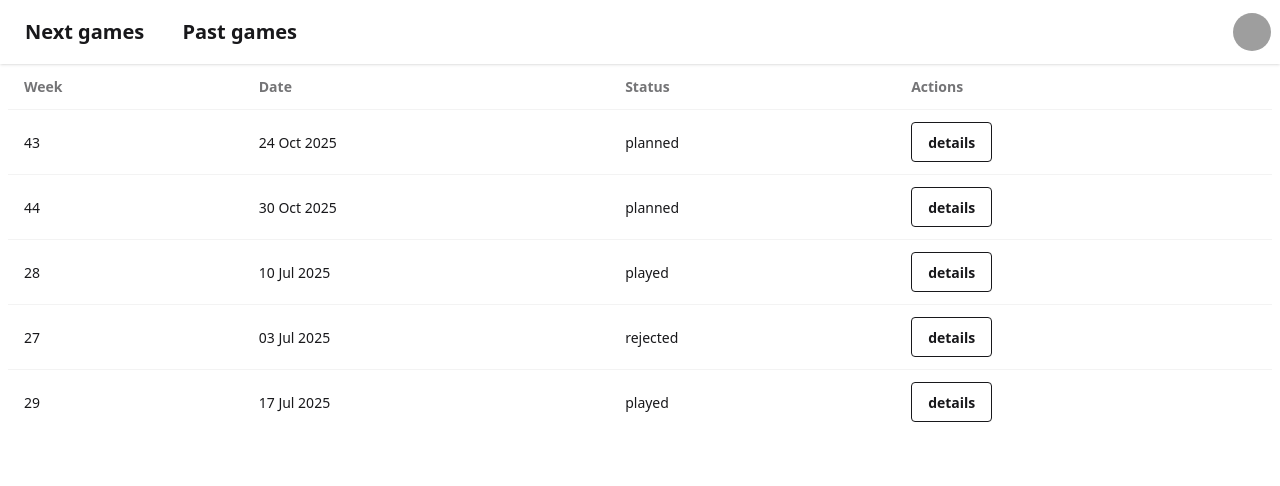
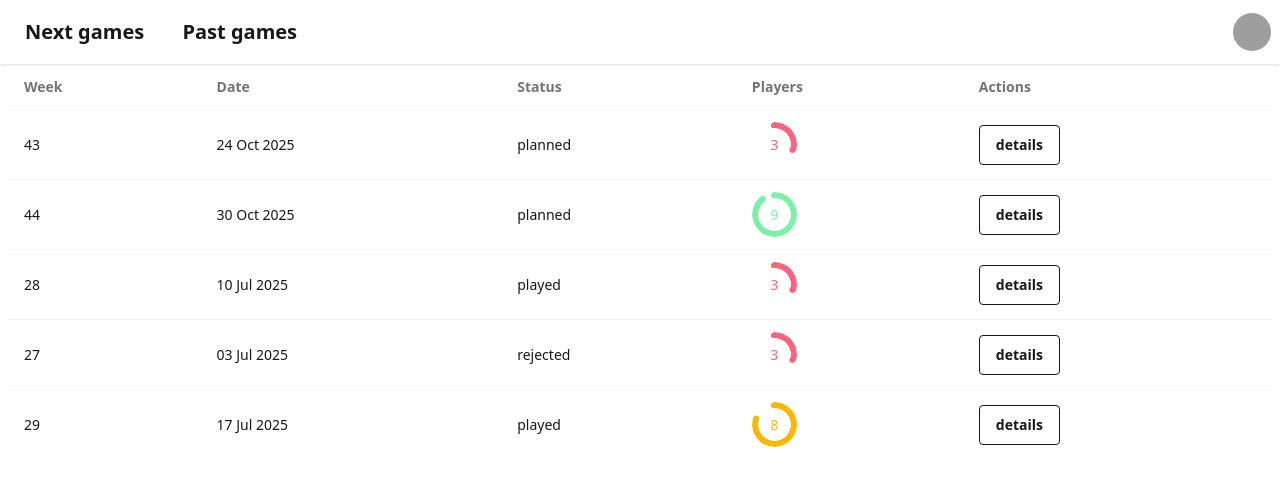
Before and after one commit to PawBeer/futsal_app, a Django app: page /games/ in a window 1280 px wide. Shown: the top 486 px of the page. Run offline with Django 5.2, Linux system fonts and the light colour scheme; data comes from the database, SQL or seed files in the repository; grey boxes are pictures that could not be loaded.

Commit message:
number of occupied slots

```diff
--- a/games/templates/games/games_all.html
+++ b/games/templates/games/games_all.html
@@ -11,6 +11,7 @@
             <th>Week</th>
             <th>Date</th>
             <th>Status</th>
+            <th>Players</th>
             <th>Actions</th>
         </tr>
         </thead>
@@ -20,6 +21,20 @@
                 <td>{{ game.when|date:'W' }}</td>
                 <td>{{ game.when|date:'d M Y' }}</td>
                 <td>{{ game.status }}</td>
+                <td>
+                    {%  if game.number_of_occupied_slots == 10 %}
+                        <div class="radial-progress text-success" style="--size:45px; --thickness: 0.4rem; --value:{{ game.number_of_occupied_slots }}*10;" aria-valuenow="{{ game.number_of_occupied_slots }}" role="progressbar">{{ game.number_of_occupied_slots }}</div>
+                    {%  endif %}
+                    {%  if game.number_of_occupied_slots == 9 %}
+                        <div class="radial-progress text-green-300" style="--size:45px; --thickness: 0.4rem; --value:{{ game.number_of_occupied_slots }}*10;" aria-valuenow="{{ game.number_of_occupied_slots }}" role="progressbar">{{ game.number_of_occupied_slots }}</div>
+                    {%  endif %}
+                    {%  if game.number_of_occupied_slots == 8 %}
+                        <div class="radial-progress text-warning" style="--size:45px; --thickness: 0.4rem; --value:{{ game.number_of_occupied_slots }}*10;" aria-valuenow="{{ game.number_of_occupied_slots }}" role="progressbar">{{ game.number_of_occupied_slots }}</div>
+                    {%  endif %}
+                    {%  if game.number_of_occupied_slots <= 7 %}
+                        <div class="radial-progress text-error" style="--size:45px; --thickness: 0.4rem; --value:{{ game.number_of_occupied_slots }}*10;" aria-valuenow="{{ game.number_of_occupied_slots }}" role="progressbar">{{ game.number_of_occupied_slots }}</div>
+                    {%  endif %}
+                </td>
                 <td><a href="{% url 'game_details_url' game_id=game.id %}" class="btn btn-outline">details</a></td>
             </tr>
         {% endfor %}
--- a/static/dist/styles.css
+++ b/static/dist/styles.css
@@ -7,6 +7,8 @@
       "Segoe UI Emoji", "Segoe UI Symbol", "Noto Color Emoji";
     --font-mono: ui-monospace, SFMono-Regular, Menlo, Monaco, Consolas, "Liberation Mono",
       "Courier New", monospace;
+    --color-green-200: oklch(92.5% 0.084 155.995);
+    --color-green-300: oklch(87.1% 0.15 154.449);
     --color-zinc-500: oklch(55.2% 0.016 285.938);
     --color-black: #000;
     --spacing: 0.25rem;
@@ -535,6 +537,40 @@
       isolation: isolate;
     }
   }
+  .radial-progress {
+    position: relative;
+    display: inline-grid;
+    height: var(--size);
+    width: var(--size);
+    place-content: center;
+    border-radius: calc(infinity * 1px);
+    background-color: transparent;
+    vertical-align: middle;
+    box-sizing: content-box;
+    --value: 0;
+    --size: 5rem;
+    --thickness: calc(var(--size) / 10);
+    --radialprogress: calc(var(--value) * 1%);
+    transition: --radialprogress 0.3s linear;
+    &:before {
+      position: absolute;
+      inset: calc(0.25rem * 0);
+      border-radius: calc(infinity * 1px);
+      content: "";
+      background: radial-gradient(farthest-side, currentColor 98%, #0000) top/var(--thickness) var(--thickness) no-repeat, conic-gradient(currentColor var(--radialprogress), #0000 0);
+      webkit-mask: radial-gradient( farthest-side, #0000 calc(100% - var(--thickness)), #000 calc(100% + 0.5px - var(--thickness)) );
+      mask: radial-gradient( farthest-side, #0000 calc(100% - var(--thickness)), #000 calc(100% + 0.5px - var(--thickness)) );
+    }
+    &:after {
+      position: absolute;
+      border-radius: calc(infinity * 1px);
+      background-color: currentColor;
+      transition: transform 0.3s linear;
+      content: "";
+      inset: calc(50% - var(--thickness) / 2);
+      transform: rotate(calc(var(--value) * 3.6deg - 90deg)) translate(calc(var(--size) / 2 - 50%));
+    }
+  }
   .list {
     display: flex;
     flex-direction: column;
@@ -931,6 +967,27 @@
     --tw-font-weight: var(--font-weight-semibold);
     font-weight: var(--font-weight-semibold);
   }
+  .text-error {
+    color: var(--color-error);
+  }
+  .text-green-200 {
+    color: var(--color-green-200);
+  }
+  .text-green-300 {
+    color: var(--color-green-300);
+  }
+  .text-primary {
+    color: var(--color-primary);
+  }
+  .text-secondary {
+    color: var(--color-secondary);
+  }
+  .text-success {
+    color: var(--color-success);
+  }
+  .text-warning {
+    color: var(--color-warning);
+  }
   .text-zinc-500 {
     color: var(--color-zinc-500);
   }
```
Also changed, not shown: games/templates/games/game_details.html (+12 -1 lines).
